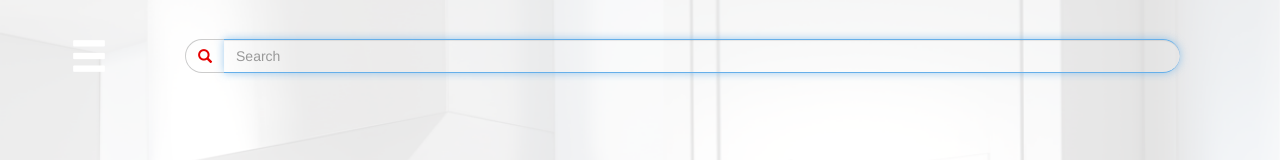
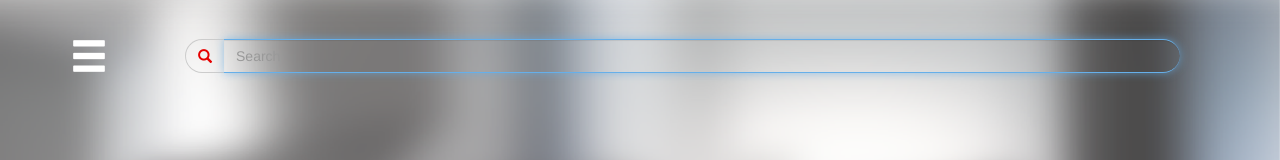
Before and after one commit to apernet/MieleApp, a website: page public_html/surveys.html in a window 1280 px wide. Shown: the top 160 px of the page. Drawn offline with Linux system fonts and the light colour scheme.

Commit message:
add background survey

```diff
--- a/public_html/css/surveys.css
+++ b/public_html/css/surveys.css
@@ -13,7 +13,7 @@ and open the template in the editor.
     position: absolute;
     width: 100%;
     height: 100%;
-    background: url("../img/index-background.png") no-repeat fixed;
+    background: url("../img/background-surveys.png") no-repeat fixed;
     background-size: 100% 100%;
 }
 
@@ -56,6 +56,7 @@ and open the template in the editor.
     border-radius: 22px;
     border-left: none;
     border-right: none;
+    color: #E3E2E1;
 }
 
 .navbar-collapse{
```
Also changed, not shown: public_html/img/background-surveys.png (added).
